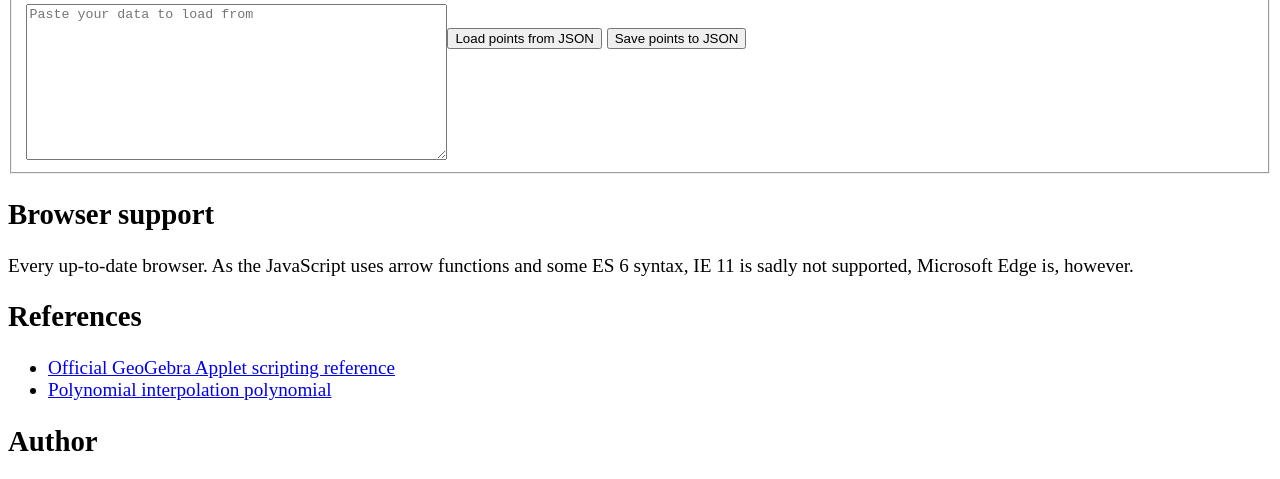
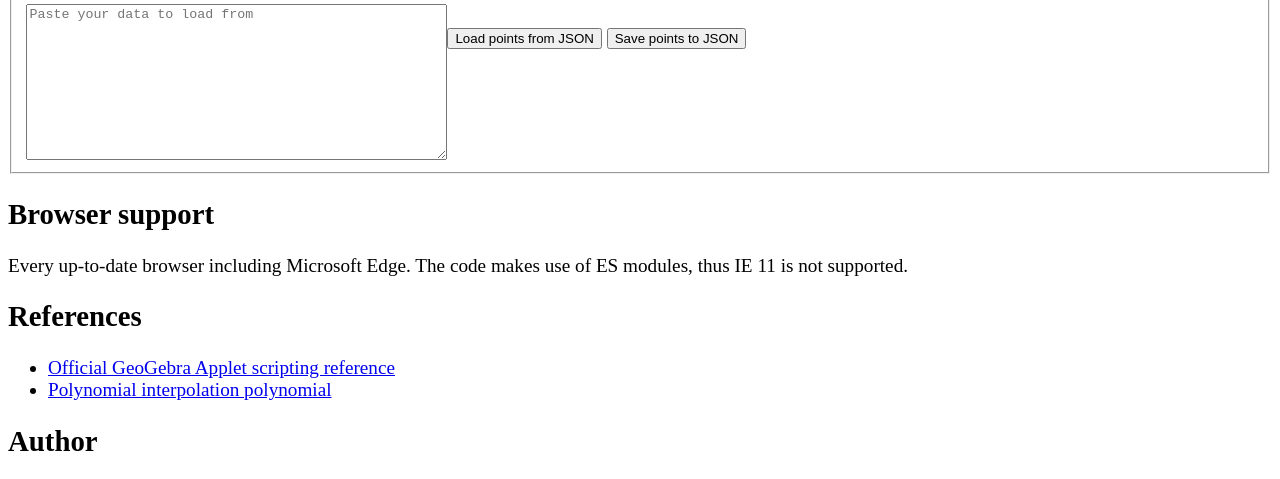
Before and after one commit to ComFreek/polynomial-interpolation-web-gui, a plain HTML site: page index.html in a window 1280 px wide. Shown: the part 370-849 px from the top of the page. Drawn offline with Linux system fonts and the light colour scheme; a script that the page names is missing.

Commit message:
Update browser compatbility reason

```diff
--- a/index.html
+++ b/index.html
@@ -37,7 +37,7 @@
 		</fieldset>
 
 		<h2>Browser support</h2>
-		Every up-to-date browser. As the JavaScript uses arrow functions and some ES 6 syntax, IE 11 is sadly not supported, Microsoft Edge is, however.
+		Every up-to-date browser including Microsoft Edge. The code makes use of ES modules, thus IE 11 is not supported.
 
 		<h2>References</h2>
 		<ul>
```
